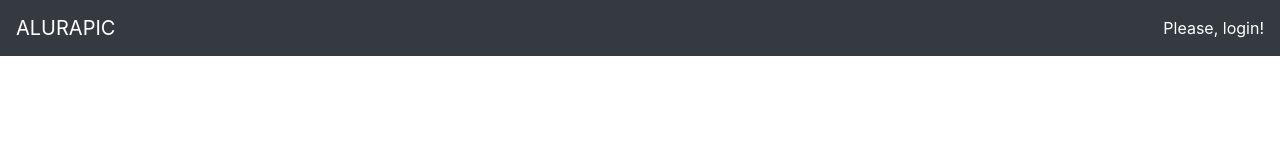
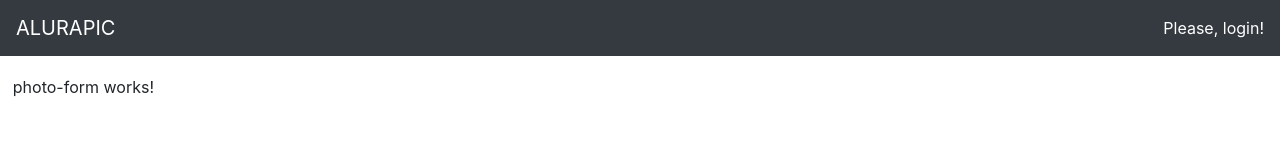
Before and after one commit to CarlosEduardoLS/alura-pic-angular, an Angular app: page /photo/add in a window 1280 px wide. Shown: the top 160 px of the page. Built offline with nearby package versions, Linux system fonts and the light colour scheme.

Commit message:
FEAT: Implemented css of photo form

```diff
--- a/src/app/photos/photo-form/photo-form.component.css
+++ b/src/app/photos/photo-form/photo-form.component.css
@@ -0,0 +1,4 @@
+* {
+  margin-top: 3.5%;
+  margin-left: 1%;
+}
```
